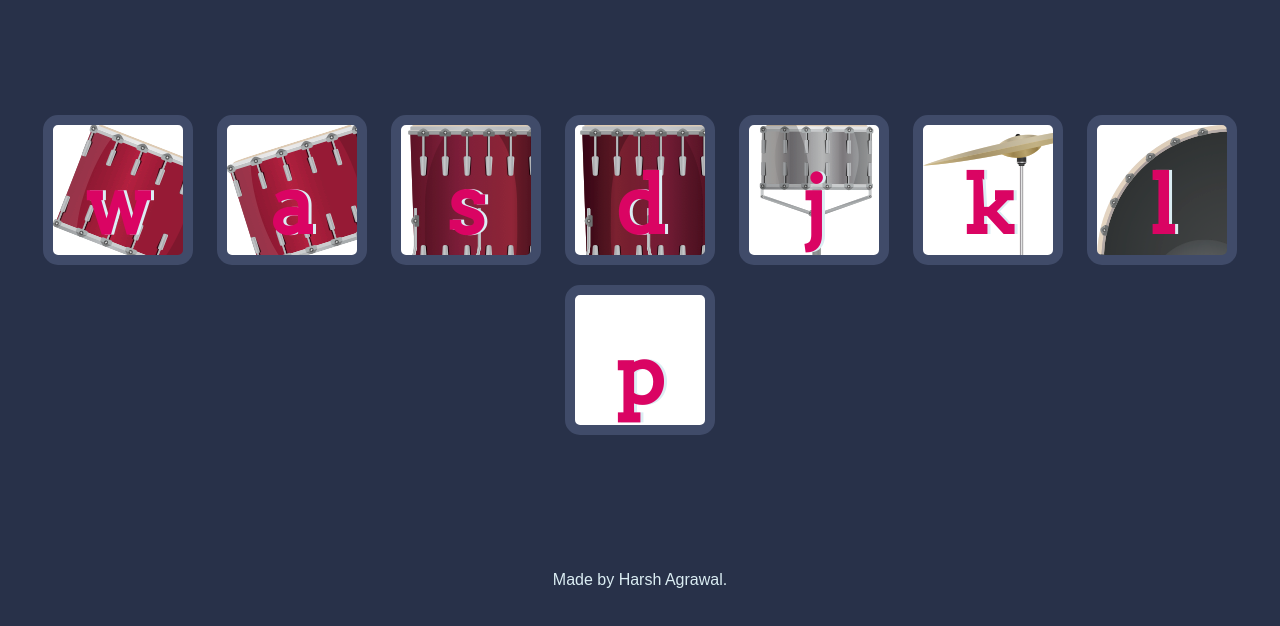
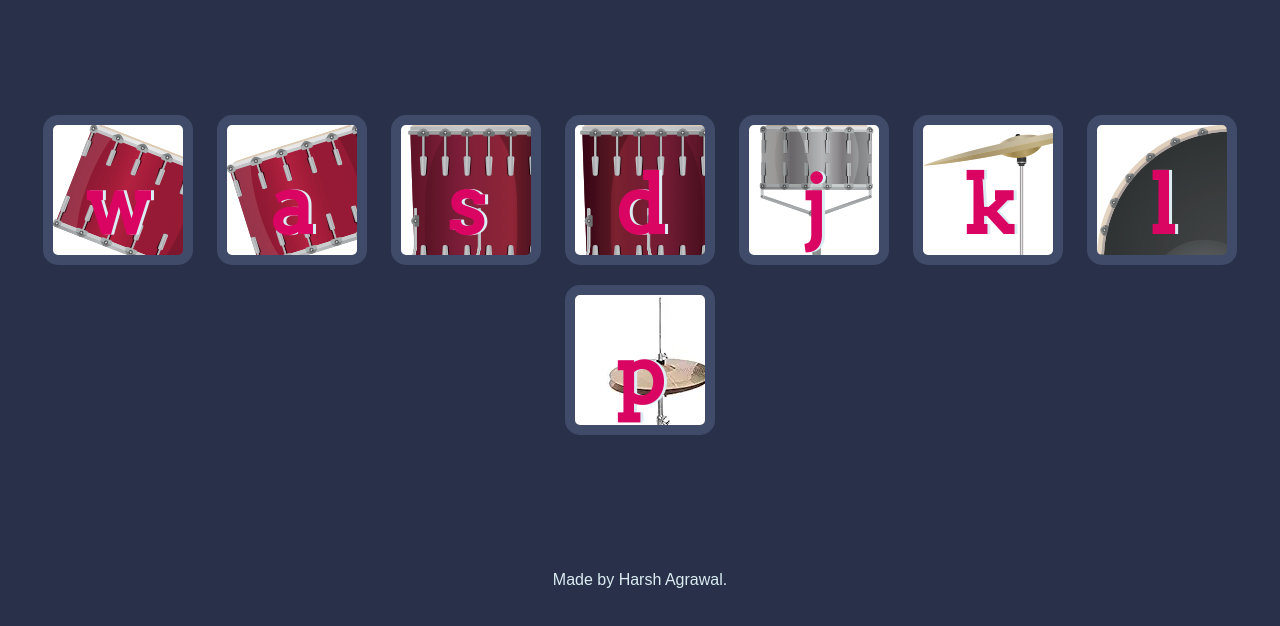
Before and after one commit to harshagrawal909/DRUM, a plain HTML site: page index.html in a window 1280 px wide. Shown: the part 174-800 px from the top of the page. Drawn offline with Linux system fonts and the light colour scheme.

Commit message:
Update styles.css

```diff
--- a/styles.css
+++ b/styles.css
@@ -50,6 +50,11 @@ background-image: url("./images/tom1.png");
   background-image: url("./images/kick.png");
 }
 
+.p {
+
+  background-image: url("./images/hi-hat1.png");
+}
+
 .set {
   margin: 10% auto;
 }
```
